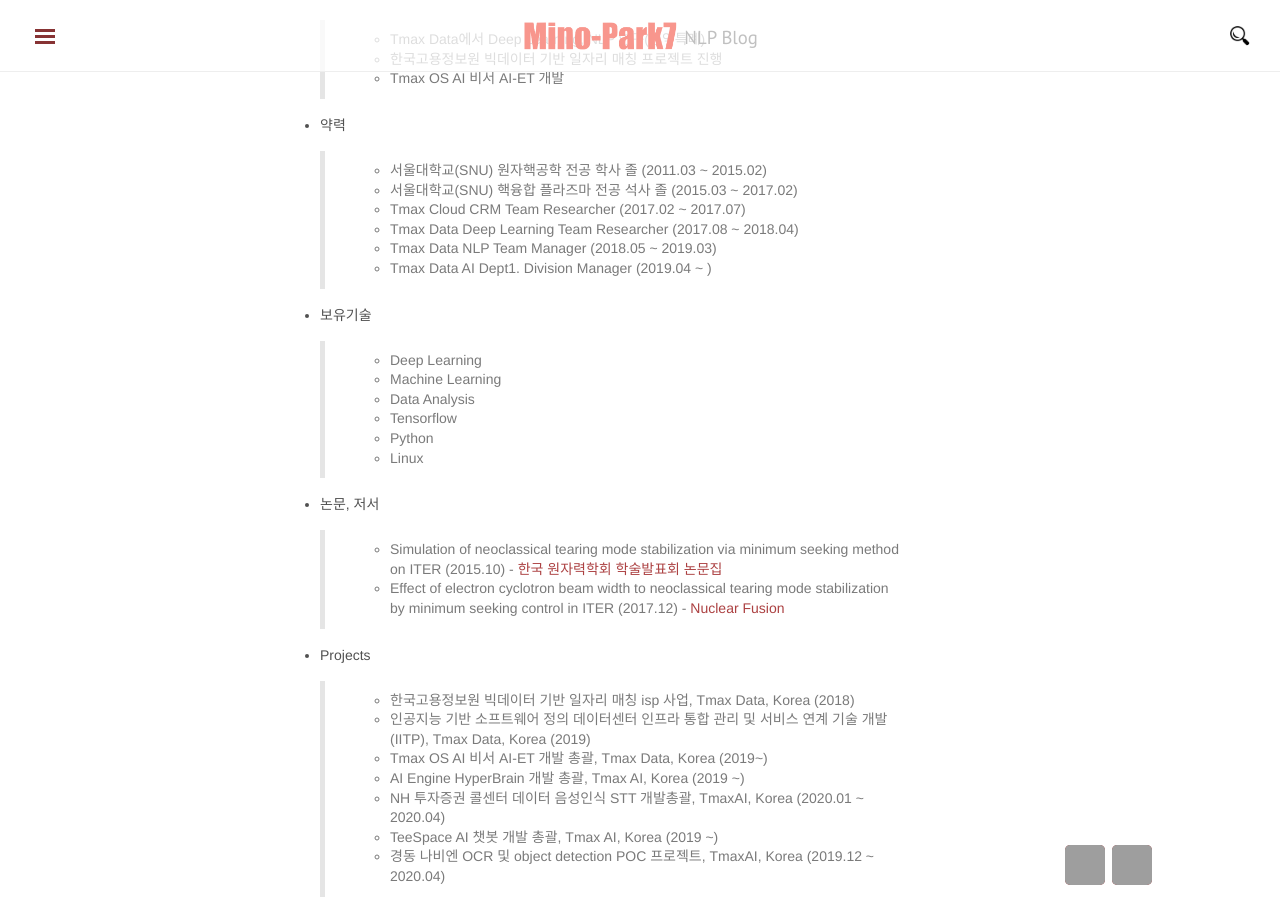
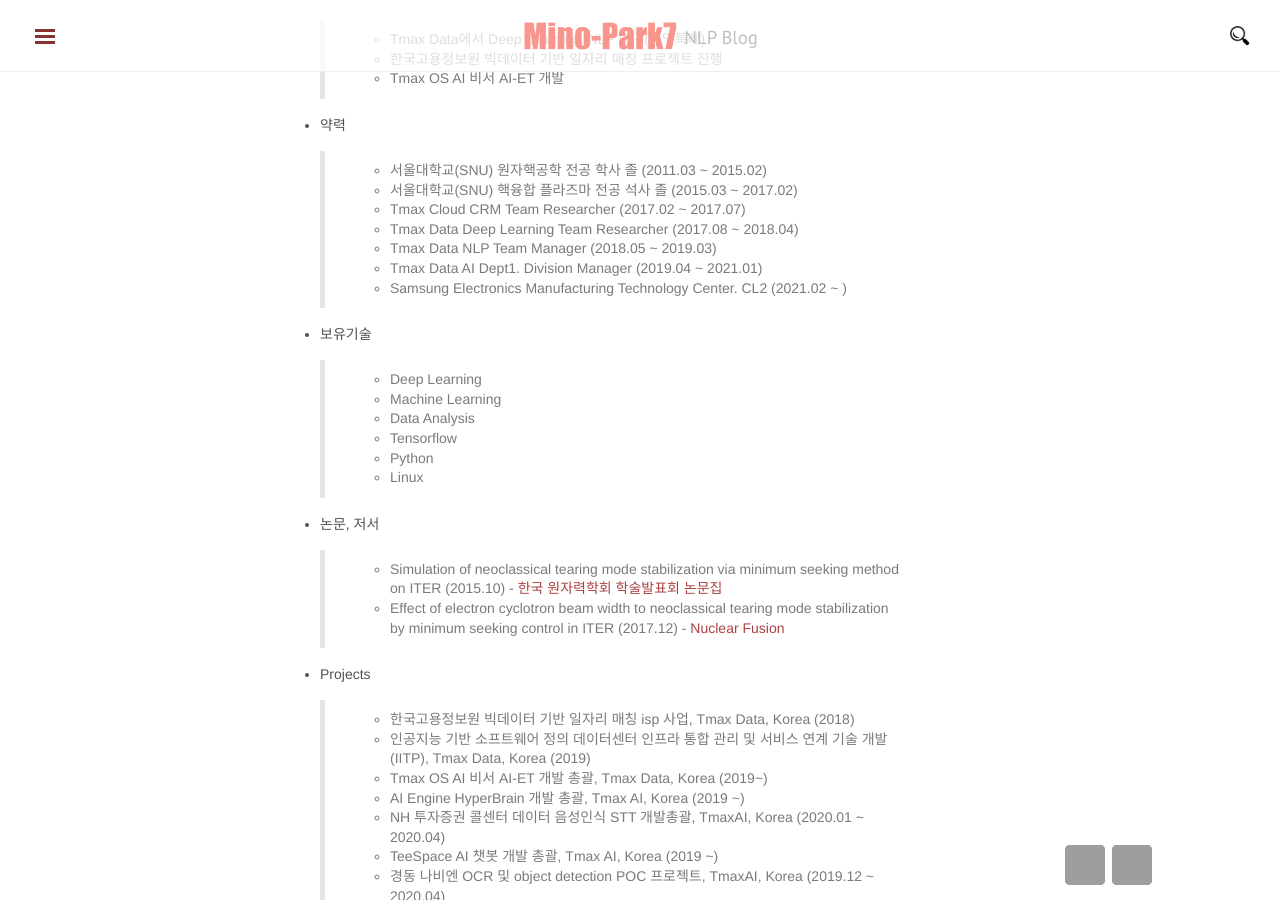
Before and after one commit to mino-park7/mino-park7.github.io, a Jekyll site: the page built from about.md, in a window 1280 px wide and 900 px high, scrolled down 1212 px. Built offline with Jekyll 4.4.1, drawn with Linux system fonts in a browser that asks for light colours; nearby versions of some CDN libraries; comment, search, counter and statistics services are not loaded; grey boxes are pictures that could not be loaded.

Commit message:
Update about.md

```diff
--- a/about.md
+++ b/about.md
@@ -14,7 +14,8 @@ title: About
 >* Tmax Cloud CRM Team Researcher (2017.02 ~ 2017.07)
 >* Tmax Data Deep Learning Team Researcher (2017.08 ~ 2018.04)
 >* Tmax Data NLP Team Manager (2018.05 ~ 2019.03)
->* Tmax Data AI Dept1. Division Manager (2019.04 ~ )
+>* Tmax Data AI Dept1. Division Manager (2019.04 ~ 2021.01)
+>* Samsung Electronics Manufacturing Technology Center. CL2 (2021.02 ~ )
 
 * 보유기술
 >* Deep Learning
```
